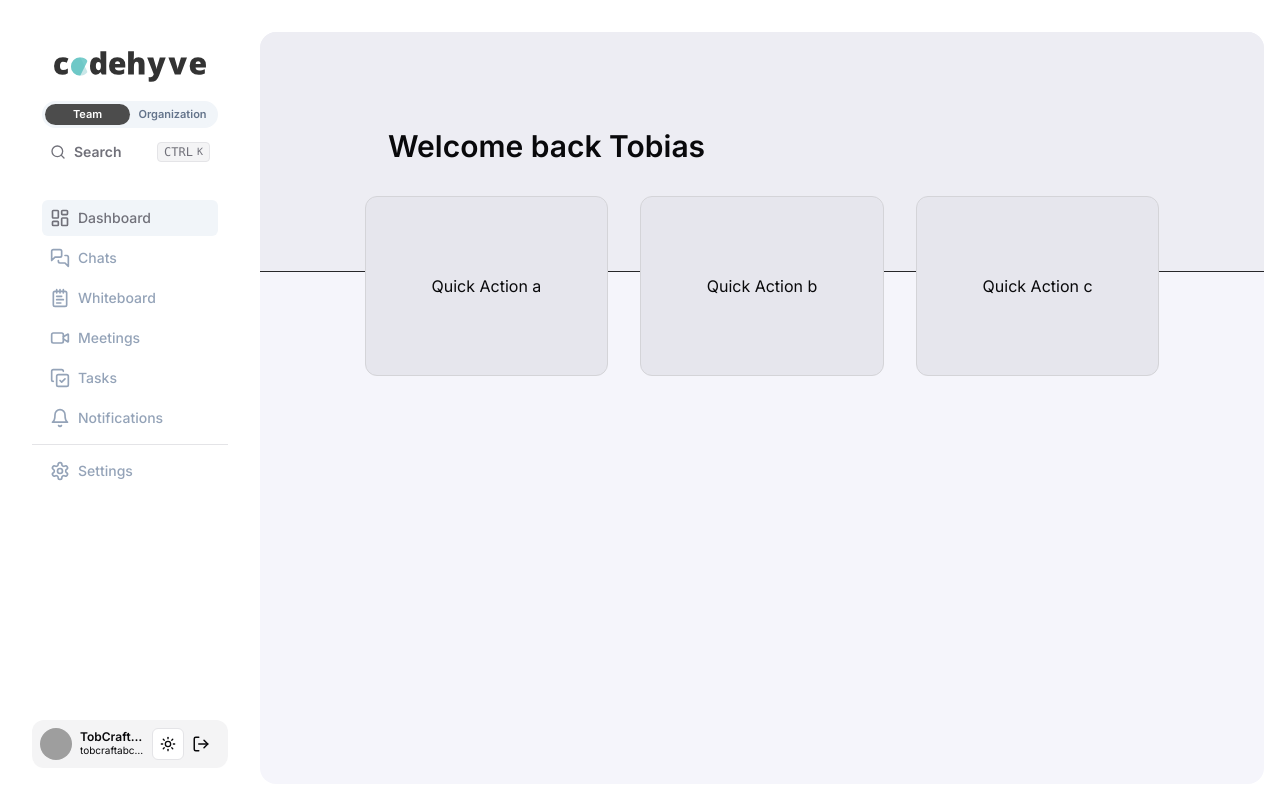
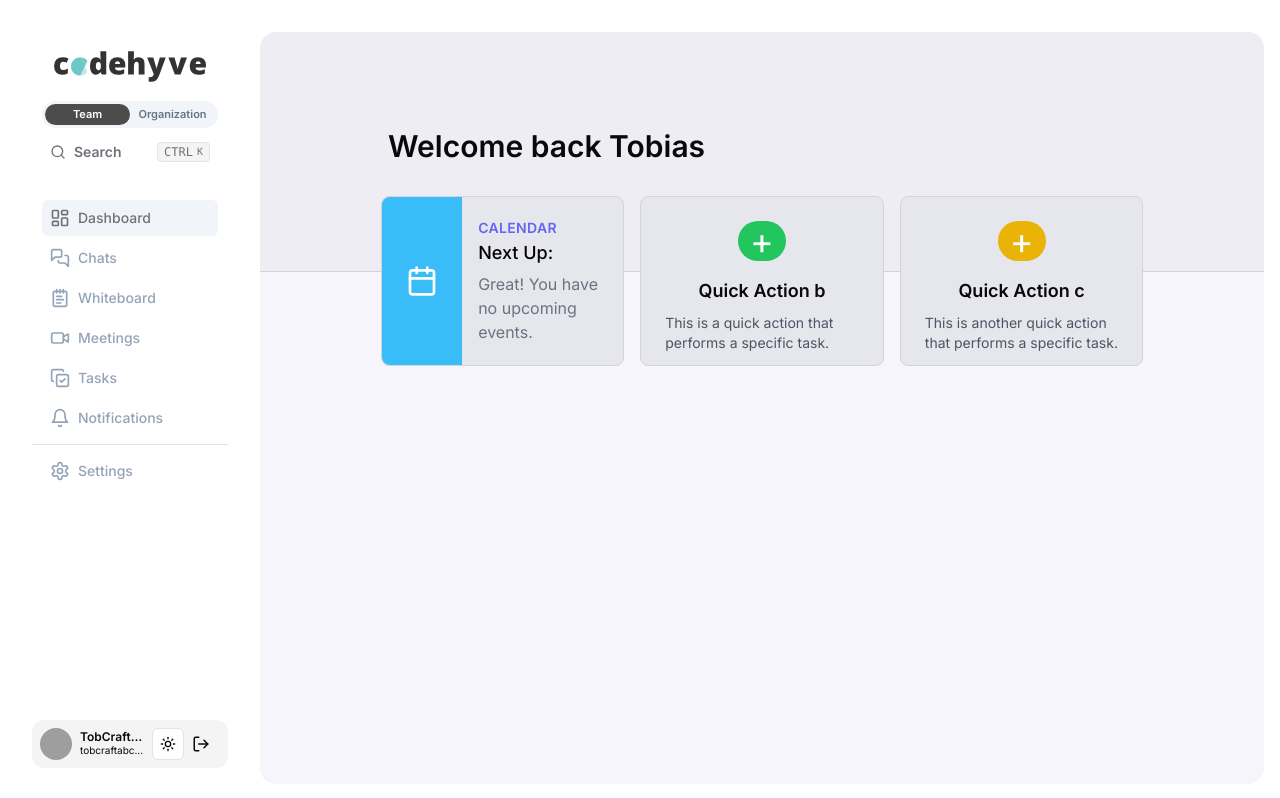
Before and after one commit to TobCraft3521/codehyve, a Next.js app: page /dashboard/1/org in a window 1280 px wide. Built offline with nearby package versions, Linux system fonts and the light colour scheme; no server answers; grey boxes are pictures that could not be loaded.

Commit message:
work on action cards

```diff
--- a/components/dashboard/dashboard/dashboard.tsx
+++ b/components/dashboard/dashboard/dashboard.tsx
@@ -1,20 +1,47 @@
+import { Calendar, Edit } from "lucide-react"
+
 const DashboardComponent = () => {
   return (
     <div className="relative h-full w-full">
-      <div className="absolute h-[30vh] w-full bg-[#EDEDF3] dark:bg-[#111015] border-b border-zinc-800"></div>
+      <div className="absolute h-[30vh] w-full border-b border-zinc-300 bg-[#EDEDF3] dark:border-zinc-800 dark:bg-[#111015]"></div>
       <div className="relative">
         <h1 className="p-24 px-32 pb-0 text-3xl font-semibold">
           Welcome back Tobias
         </h1>
-        <div className="flex w-full flex-col justify-center gap-8 p-8 px-24 md:flex-row">
-          <div className="flex h-[180px] w-[30%] items-center justify-center rounded-xl border border-zinc-300 bg-[#e6e6ed] transition-all cursor-pointer dark:border-[1.5px] dark:border-zinc-900 dark:bg-[#0c0b0f] dark:hover:bg-zinc-900 dark:hover:border-zinc-800">
-            Quick Action a
+        <div className="flex w-full flex-col justify-center gap-4 p-8 px-24 md:flex-row">
+          <div className="group flex h-[170px] w-[30%] cursor-pointer rounded-lg border border-zinc-300 bg-[#e6e6ed] transition-all hover:border-zinc-400 hover:bg-zinc-300 dark:border-[1.5px] dark:border-zinc-900 dark:bg-[#0c0b0f] dark:hover:border-zinc-800 dark:hover:bg-zinc-900">
+            <div className="flex h-full w-1/3 flex-shrink-0 items-center justify-center rounded-l-lg bg-sky-400 transition-all group-hover:bg-sky-500">
+              <Calendar className="h-8 w-8 text-white transition-all group-hover:h-9 group-hover:w-9" />
+            </div>
+            <div className="flex w-2/3 flex-col justify-center p-4">
+              <div className="text-sm font-semibold uppercase tracking-wide text-indigo-500 dark:text-indigo-400">
+                Calendar
+              </div>
+              <div className="mt-1 text-lg font-medium leading-tight text-black dark:text-white">
+                Next Up:
+              </div>
+              <p className="mt-2 text-gray-500 dark:text-gray-400">
+                Great! You have no upcoming events.
+              </p>
+            </div>
           </div>
-          <div className="flex h-[180px] w-[30%] items-center justify-center rounded-xl border border-zinc-300 bg-[#e6e6ed] transition-all cursor-pointer dark:border-[1.5px] dark:border-zinc-900 dark:bg-[#0c0b0f] dark:hover:bg-zinc-900 dark:hover:border-zinc-800">
-            Quick Action b
+          <div className="flex h-[170px] w-[30%] cursor-pointer flex-col items-center rounded-lg border border-zinc-300 bg-[#e6e6ed] p-6 transition-all hover:border-zinc-400 hover:bg-zinc-300 dark:border-[1.5px] dark:border-zinc-900 dark:bg-[#0c0b0f] dark:hover:border-zinc-800 dark:hover:bg-zinc-900">
+            <div className="flex h-12 w-12 items-center justify-center rounded-full bg-green-500 text-white">
+              <span className="text-4xl">+</span>
+            </div>
+            <h2 className="mt-4 text-lg font-semibold">Quick Action b</h2>
+            <p className="mt-2 text-sm text-gray-600">
+              This is a quick action that performs a specific task.
+            </p>
           </div>
-          <div className="flex h-[180px] w-[30%] items-center justify-center rounded-xl border border-zinc-300 bg-[#e6e6ed] transition-all cursor-pointer dark:border-[1.5px] dark:border-zinc-900 dark:bg-[#0c0b0f] dark:hover:bg-zinc-900 dark:hover:border-zinc-800">
-            Quick Action c
+          <div className="flex h-[170px] w-[30%] cursor-pointer flex-col items-center rounded-lg border border-zinc-300 bg-[#e6e6ed] p-6 transition-all hover:border-zinc-400 hover:bg-zinc-300 dark:border-[1.5px] dark:border-zinc-900 dark:bg-[#0c0b0f] dark:hover:border-zinc-800 dark:hover:bg-zinc-900">
+            <div className="flex h-12 w-12 items-center justify-center rounded-full bg-yellow-500 text-white">
+              <span className="text-4xl">+</span>
+            </div>
+            <h2 className="mt-4 text-lg font-semibold">Quick Action c</h2>
+            <p className="mt-2 text-sm text-gray-600">
+              This is another quick action that performs a specific task.
+            </p>
           </div>
         </div>
       </div>
--- a/components/dashboard/settings/sidebar.tsx
+++ b/components/dashboard/settings/sidebar.tsx
@@ -6,7 +6,7 @@ import { useParams } from "next/navigation"
 const SettingsSidebar = () => {
   const { organizationId } = useParams()
   return (
-    <div className="h-full w-[260px] rounded-l-2xl border border-zinc-800 bg-[#EDEDF3] dark:bg-[#111015]">
+    <div className="h-full w-[260px] rounded-l-2xl border border-zinc-300 dark:border-zinc-800 bg-[#EDEDF3] dark:bg-[#111015]">
       <h1 className="p-12 pb-1 text-xl font-semibold">Settings</h1>
       <h2 className="mt-4 w-full px-12 text-sm font-semibold">Personal</h2>
       <div className="flex w-full flex-col items-center gap-1 p-2 text-sm font-medium ">
```
